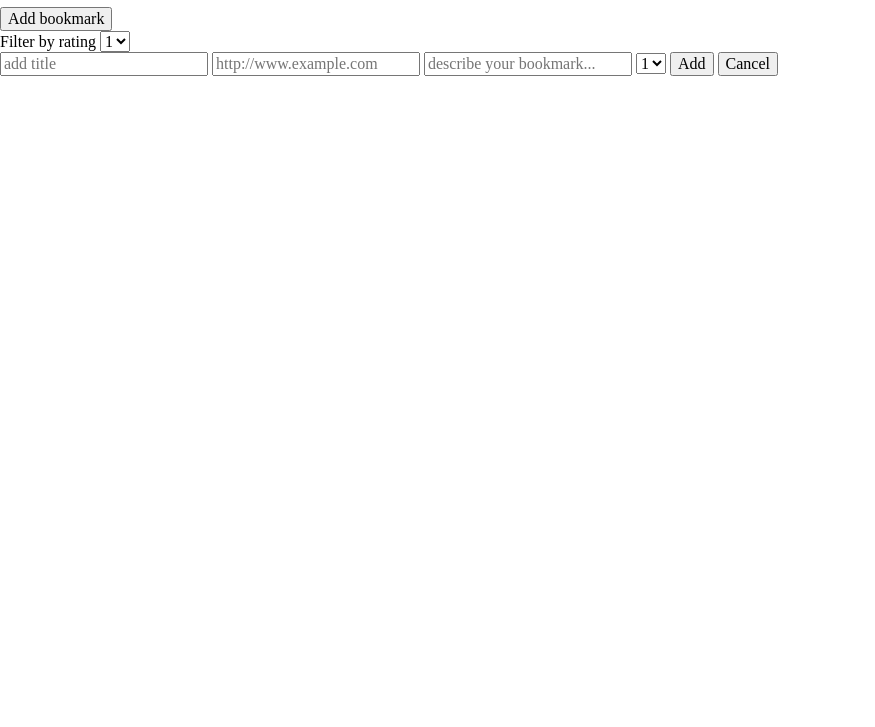
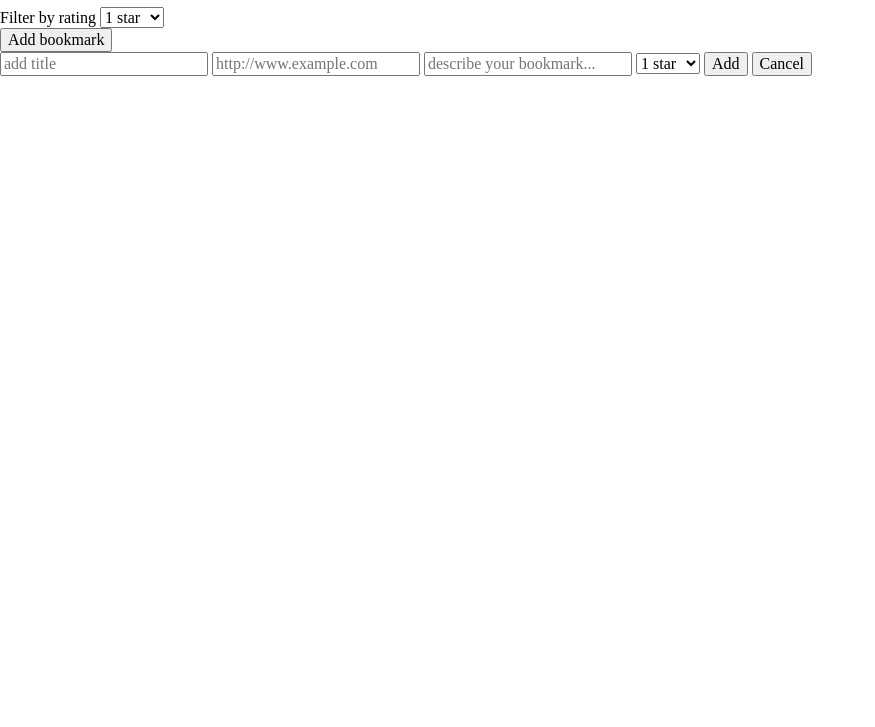
Before and after one commit to thinkful-ei19/bookmark-victoria, a plain HTML site: page index.html in a window 1280 px wide. Shown: the part 73-800 px from the top of the page, without its empty margins (0-875 px from the left). Drawn offline with nearby package versions, Linux system fonts and the light colour scheme; no server answers.

Commit message:
(fix) changed value and displayed properties for rating

```diff
--- a/index.html
+++ b/index.html
@@ -8,33 +8,38 @@
   <link rel="stylesheet" href="styles/index.css">
 </head>
 
+  <body>
     <header class="header" role="banner">
       <h1 class="title">My Bookmarks</h1>
-    <button class="header-add js-add-item">Add bookmark</button>
+      <div class="row">
+        <div>
           <form class="header-rating">
             <label for="rating">Filter by rating</label>
             <select class="rating-filter" name="rating">
-        <option value="1 star">1</option>
-        <option value="2 stars">2</option>
-        <option value="3 stars">3</option>
-        <option value="4 stars">4</option>
-        <option value="5 stars">5</option>
+              <option value="1">1 star</option>
+              <option value="2">2 stars</option>
+              <option value="3">3 stars</option>
+              <option value="4">4 stars</option>
+              <option value="5">5 stars</option>
             </select>
           </form>
+        </div>
+        <div>
+          <button class="header-add js-add-item">Add bookmark</button>
+        </div>
+      </div>
     </header>
-
-  <body>
 
     <form id="js-bookmark-template">
       <input type="text" name="bookmark-title-entry" class="title-add" placeholder="add title">
       <input type="url" name="bookmark-url-entry" placeholder="http://www.example.com">
       <input type="text" name="bookmark-description-entry" class="description-add" placeholder="describe your bookmark...">
       <select class="rating-add" name="bookmark-rating-entry">
-        <option value="1 star">1</option>
-        <option value="2 stars">2</option>
-        <option value="3 stars">3</option>
-        <option value="4 stars">4</option>
-        <option value="5 stars">5</option>
+        <option value="1">1 star</option>
+        <option value="2">2 stars</option>
+        <option value="3">3 stars</option>
+        <option value="4">4 stars</option>
+        <option value="5">5 stars</option>
       </select>
       <button type="submit">Add</button>
       <button type="cancel">Cancel</button>
```
Lines whose indentation alone changed are shown as unchanged.
